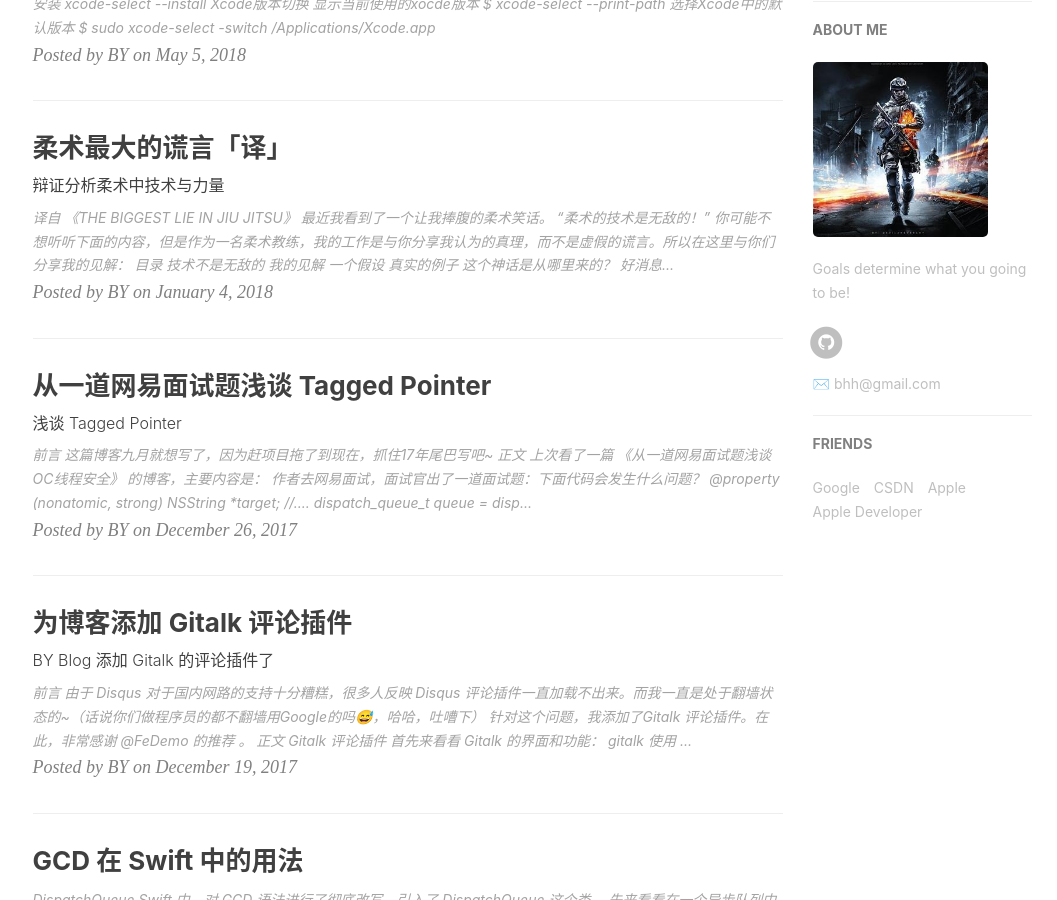
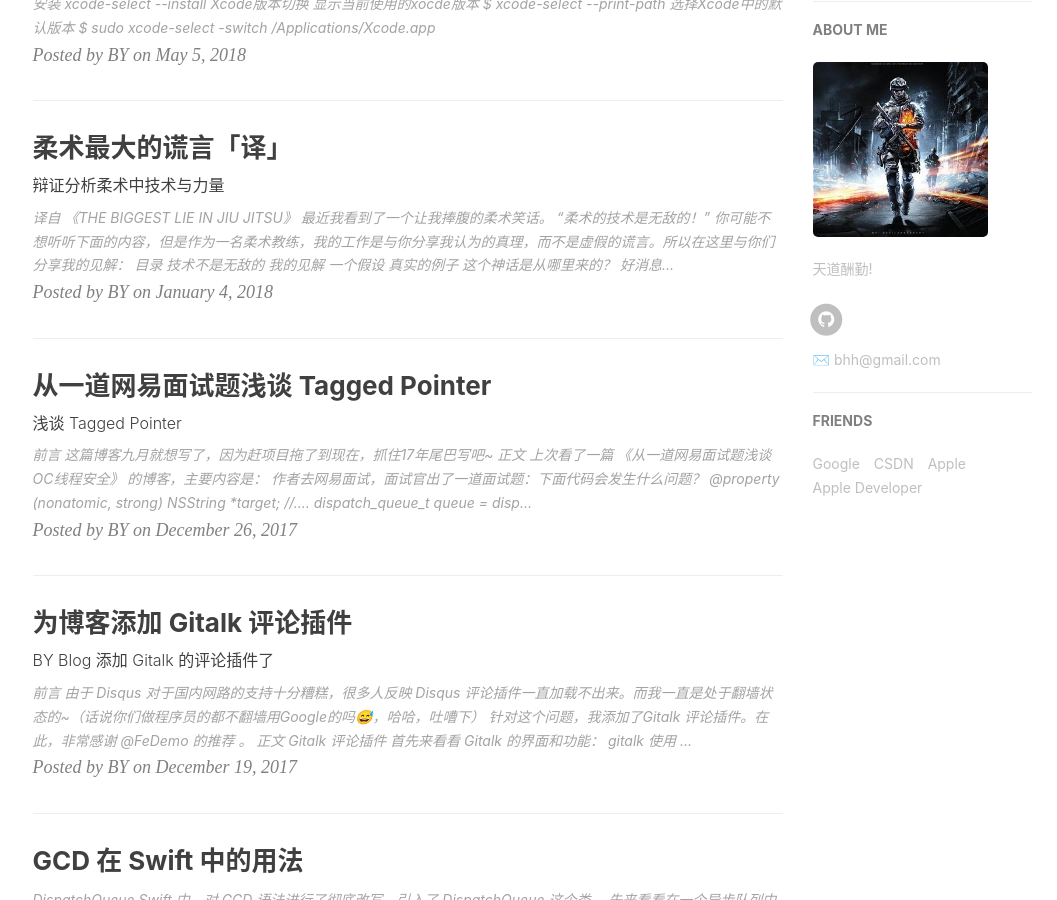
Before and after one commit to bbhhhh/bbhhhh.github.io, a Jekyll site: the page built from index.html, in a window 1280 px wide and 900 px high, scrolled down 788 px. Shown: the whole window, without its empty margins (135-1192 px from the left). Built offline with Jekyll 4.4.1, drawn with Linux system fonts in a browser that asks for light colours; nearby versions of some CDN libraries; the list of posts is cut into pages by our own code; comment, search, counter and statistics services are not loaded.

Commit message:
update config

```diff
--- a/_config.yml
+++ b/_config.yml
@@ -11,7 +11,7 @@
 
 # Sidebar settings
 sidebar: true                           # whether or not using Sidebar.
-sidebar-about-description: "Goals determine what you going to be!"
+sidebar-about-description: "天道酬勤!"
 sidebar-avatar: /img/BF2.jpg      # use absolute URL, seeing it's used in both `/` and `/about/`
 
 
```
